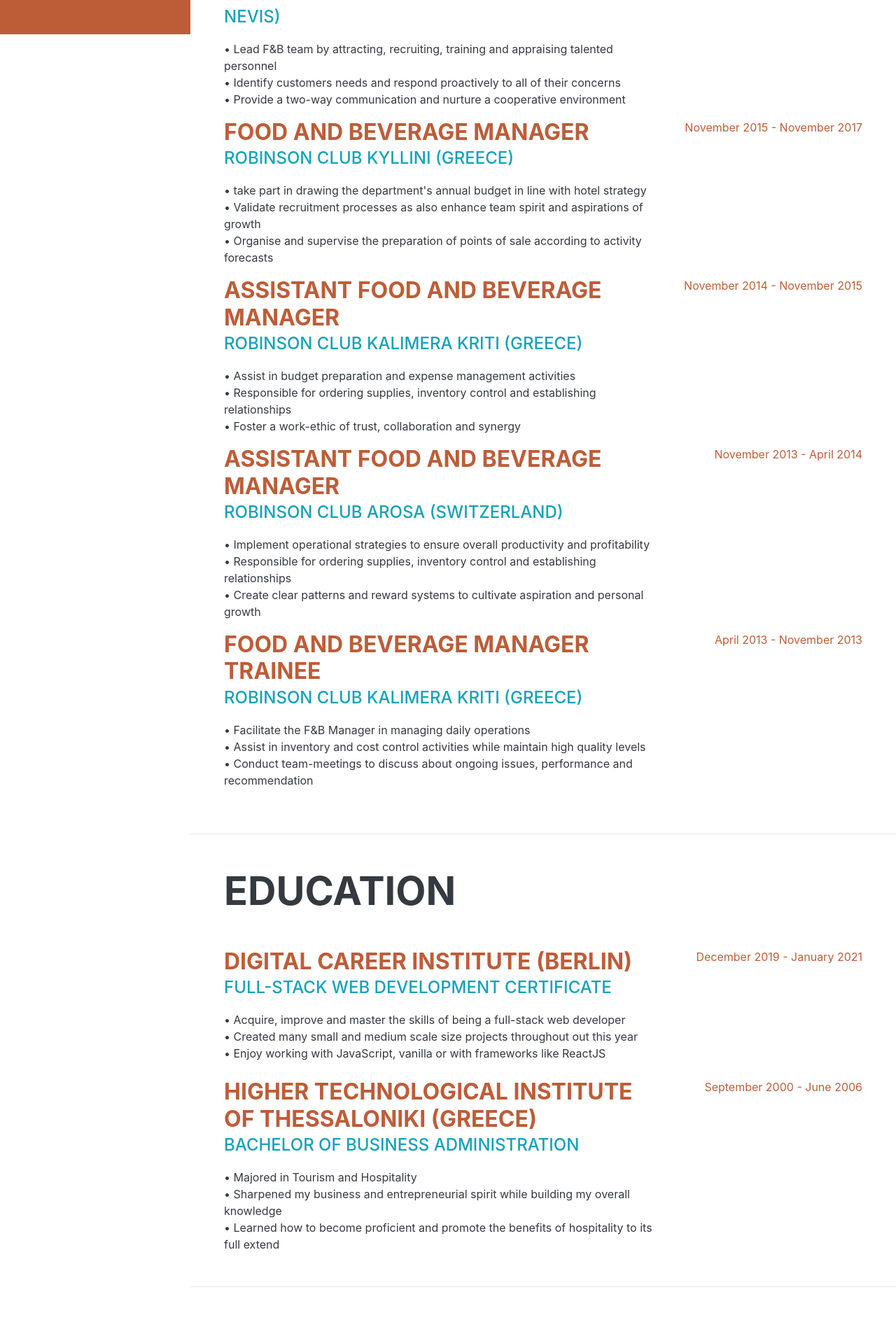
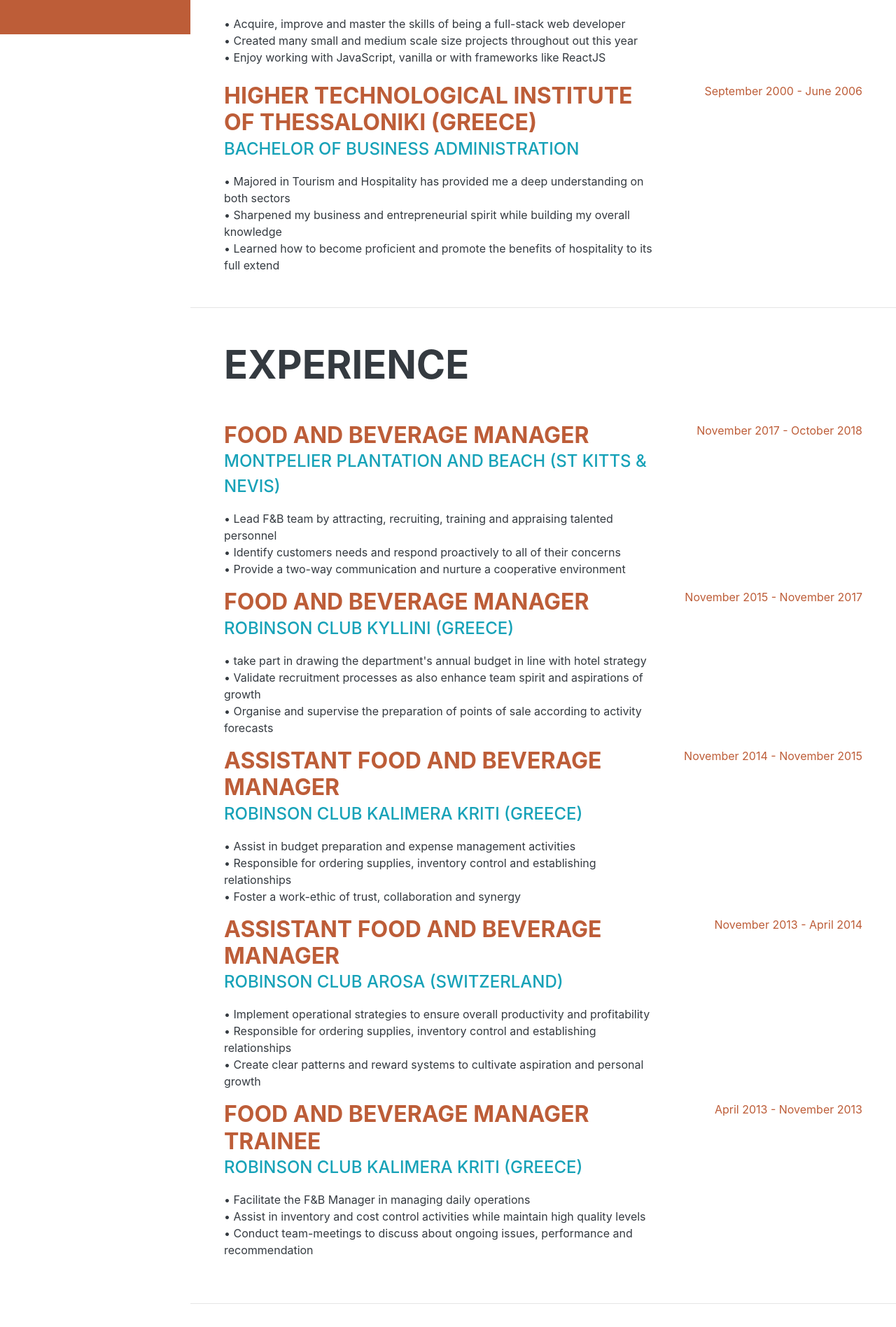
Before and after one commit to Ioannis-Kavalidis/my-react-resume, a React (Create React App) app: page / in a window 1280 px wide. Shown: the part 751-2647 px from the top of the page at 70% size. Built offline with nearby package versions, Linux system fonts and the light colour scheme; a web font is replaced by a local one.

Commit message:
cahnegd the order of the sections and a few color changes

```diff
--- a/src/App.jsx
+++ b/src/App.jsx
@@ -17,12 +17,12 @@
       <AboutSection />
       <SectionDivider />
 
+      {/* Education Section */}
+      <EducationSection />
+      <SectionDivider />
+
       {/* Experience Section */}
       <ExperienceSection />
-      <SectionDivider />
-
-      {/* Education Section */}
-      <EducationSection />
       <SectionDivider />
 
       {/* Skills Section */}
--- a/src/components/Sections/EducationSection/EducationSection.jsx
+++ b/src/components/Sections/EducationSection/EducationSection.jsx
@@ -27,9 +27,10 @@
       >
         <div>
           <div>
-            • Majored in Tourism and Hospitality <br />• Sharpened my business
-            and entrepreneurial spirit while building my overall knowledge{" "}
-            <br />• Learned how to become proficient and promote the benefits of
+            • Majored in Tourism and Hospitality has provided me a deep
+            understanding on both sectors <br />• Sharpened my business and
+            entrepreneurial spirit while building my overall knowledge <br />•
+            Learned how to become proficient and promote the benefits of
             hospitality to its full extend
           </div>
         </div>
--- a/src/components/Sections/InterestsSection/InterestsSection.jsx
+++ b/src/components/Sections/InterestsSection/InterestsSection.jsx
@@ -14,8 +14,9 @@
       </p>
       <p className="mb-0">
         Favourite book: “The seven habits of highly effective people” by Stephen
-        R. Covey Current reading: “Abundance: The future is better than you
-        think” by Peter Diamandis
+        R. Covey <br />
+        Current reading: “Abundance: The future is better than you think” by
+        Peter Diamandis
       </p>
     </div>
   </ResumeSection>
```
